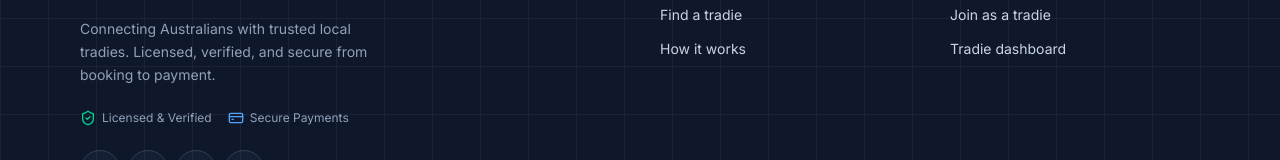
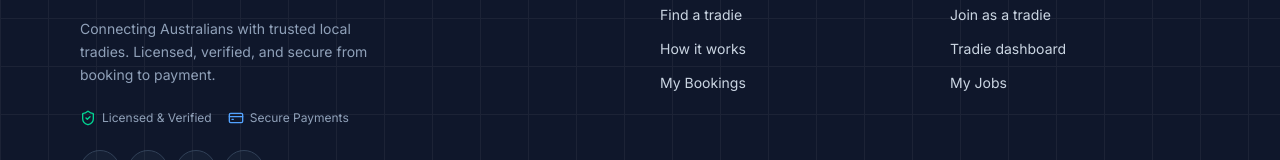
Before and after one commit to krishna-nami/tradieWebApp, a Next.js app in the folder frontend/: page / in a window 1280 px wide. Shown: the part 2206-2366 px from the top of the page. Built offline with nearby package versions, Linux system fonts and the light colour scheme; no server answers.

Commit message:
added links in frontend

```diff
--- a/frontend/src/components/layout/Footer.tsx
+++ b/frontend/src/components/layout/Footer.tsx
@@ -111,13 +111,15 @@
     links: [
       { label: "Find a tradie", href: "/search" },
       { label: "How it works", href: "/#how-it-works" },
+      { label: "My Bookings", href: "/bookings" },
     ],
   },
   {
     heading: "For tradies",
     links: [
-      { label: "Join as a tradie", href: "/register?role=tradie" },
+      { label: "Join as a tradie", href: "/register?role=TRADIE" },
       { label: "Tradie dashboard", href: "/dashboard" },
+      { label: "My Jobs", href: "/jobs" },
     ],
   },
 ];
--- a/frontend/src/components/layout/Navbar.tsx
+++ b/frontend/src/components/layout/Navbar.tsx
@@ -47,10 +47,25 @@
                     name={`${user?.profile.firstName} ${user?.profile.lastName}`}
                     size="sm"
                   />
+
                   <span className="text-sm font-medium text-slate-700">
                     {user?.profile.firstName}
                   </span>
                 </Link>
+                {user?.role === "CUSTOMER" ? (
+                  <Link href="/bookings" className="flex items-center gap-2">
+                    <span className="text-sm font-medium text-slate-700">
+                      My Bookings
+                    </span>
+                  </Link>
+                ) : (
+                  <Link href="/jobs" className="flex items-center gap-2">
+                    <span className="text-sm font-medium text-slate-700">
+                      My Jobs
+                    </span>
+                  </Link>
+                )}
+
                 <Button variant="ghost" size="sm" onClick={logout}>
                   Log out
                 </Button>
```
